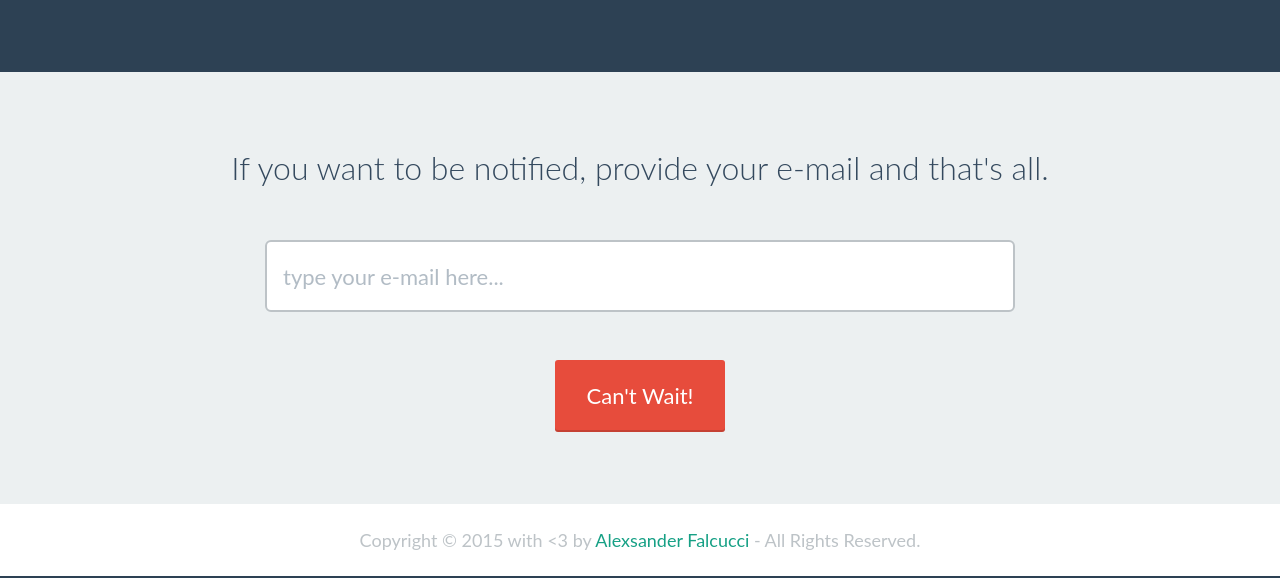
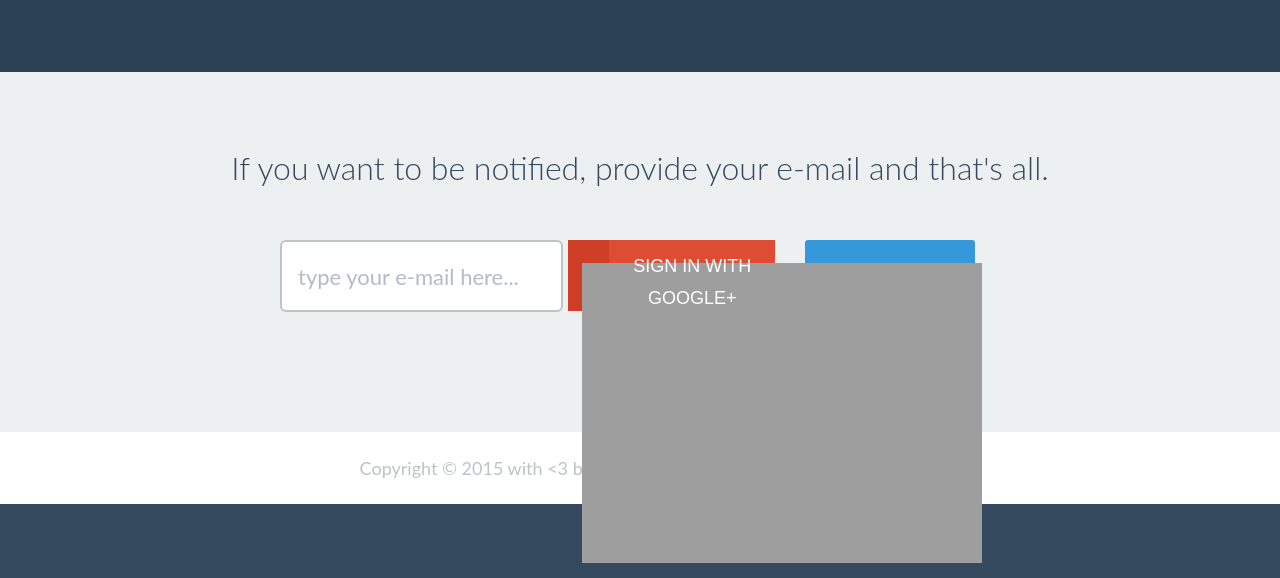
Before and after one commit to givemecode/givemecode-project, a Django app: page / in a window 1280 px wide. Shown: the part 582-1160 px from the top of the page. Run offline with Django 3.2, Linux system fonts and the light colour scheme; some libraries are stand-ins or nearby versions; some web fonts are replaced; grey boxes are pictures that could not be loaded.

Commit message:
to be notified with google!

```diff
--- a/givemecode/core/static/css/main.css
+++ b/givemecode/core/static/css/main.css
@@ -264,3 +264,51 @@
     width: 120px;
   }
 }
+
+/* Styles for buttons container */
+.social {
+  left: 50%;
+  margin: -86px 0 0 -103px;
+  position: absolute;
+  margin-top: 0%;
+}
+
+/* Google+ */
+.g-icon-bg:after {
+  content: url(https://dl.dropboxusercontent.com/u/54149043/CssDeck/g-icon.png);
+  display: block;
+  padding: 23px 14px 6px 14px;
+}
+
+.g-icon-bg {
+  background: #ce3e26;
+  height: 71px;
+  margin: 0 0 -71px 0;
+  width: 41px;
+}
+
+.g-bg {
+  background: #de4c34;
+  height: 71px;
+  margin-left: 41px;
+  width: 166px;
+}
+
+.g-bg:after {
+  color: #fff;
+  content: "sign in with google+";
+  font-family: 'Oswald', sans-serif;
+  height: 37px;
+  position: relative;
+  text-transform: uppercase;
+  top: 14%;
+  width: 41px;
+}
+
+.g-bg:hover {
+  cursor: pointer;
+}
+
+.g-bg:active {
+  background: #ce3e26;
+}
--- a/givemecode/core/templates/core/index.html
+++ b/givemecode/core/templates/core/index.html
@@ -132,12 +132,18 @@
               <form id="newsletter-signup">
 
                 <div class="form-group">
-                <input type="text" name="e-mail" id="e-mail" placeholder="type your e-mail here..." class="form-control input-hg">
+                <div class="col-md-5">
+                  <input type="text" name="e-mail" id="e-mail" placeholder="type your e-mail here..." class="form-control input-hg">
+                  </div>
                 </div>
-
+                 <div class="col-md-3">
+                  <div class="social">
+                    <div class="g-icon-bg"></div>
+                      <div class="g-bg"></div>
+                  </div>
+                 </div>
+                <button class="btn btn-info btn-hg btn-embossed" type="submit" name="submit">Can't Wait!</button>
                 <div id="error-info"></div><!-- div for notification -->
-
-                <button class="btn btn-danger btn-hg btn-embossed" type="submit" name="submit">Can't Wait!</button>
 
               </form><!-- end of Newsletter Form -->
 
```
